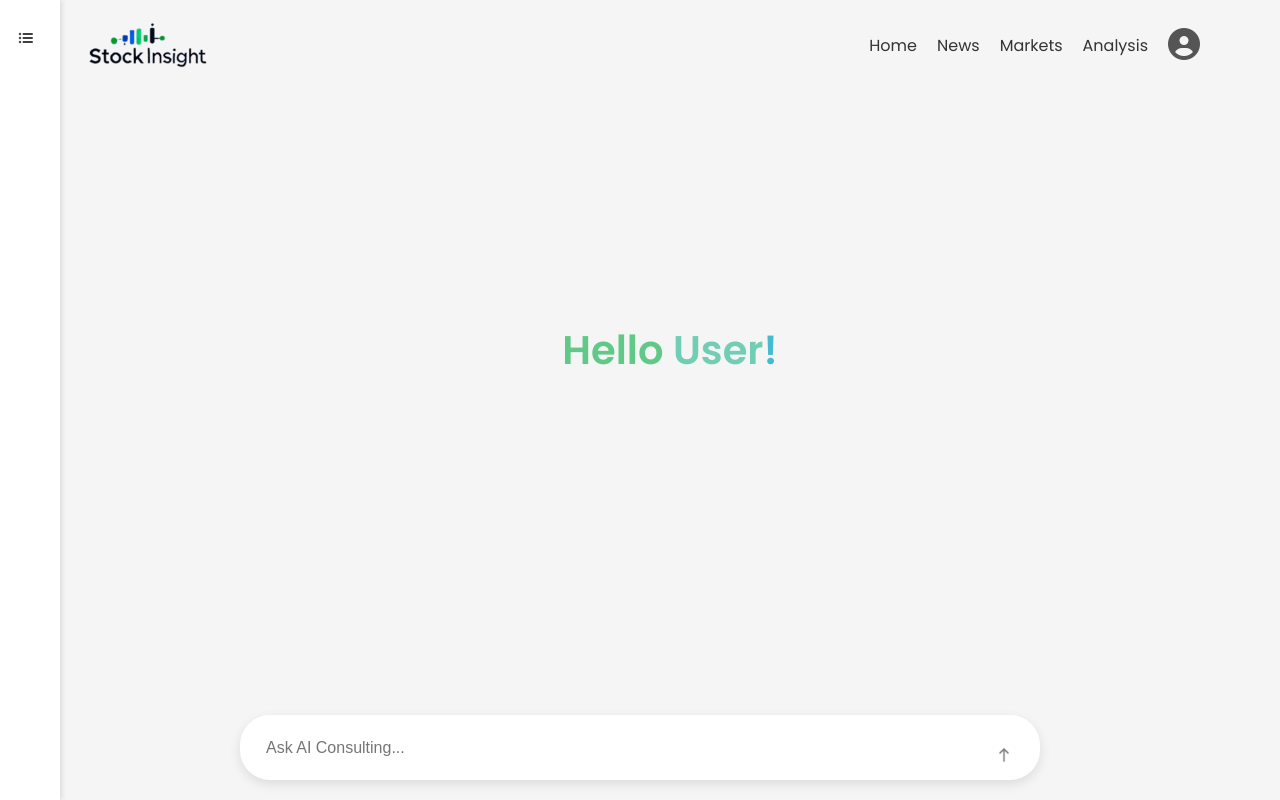
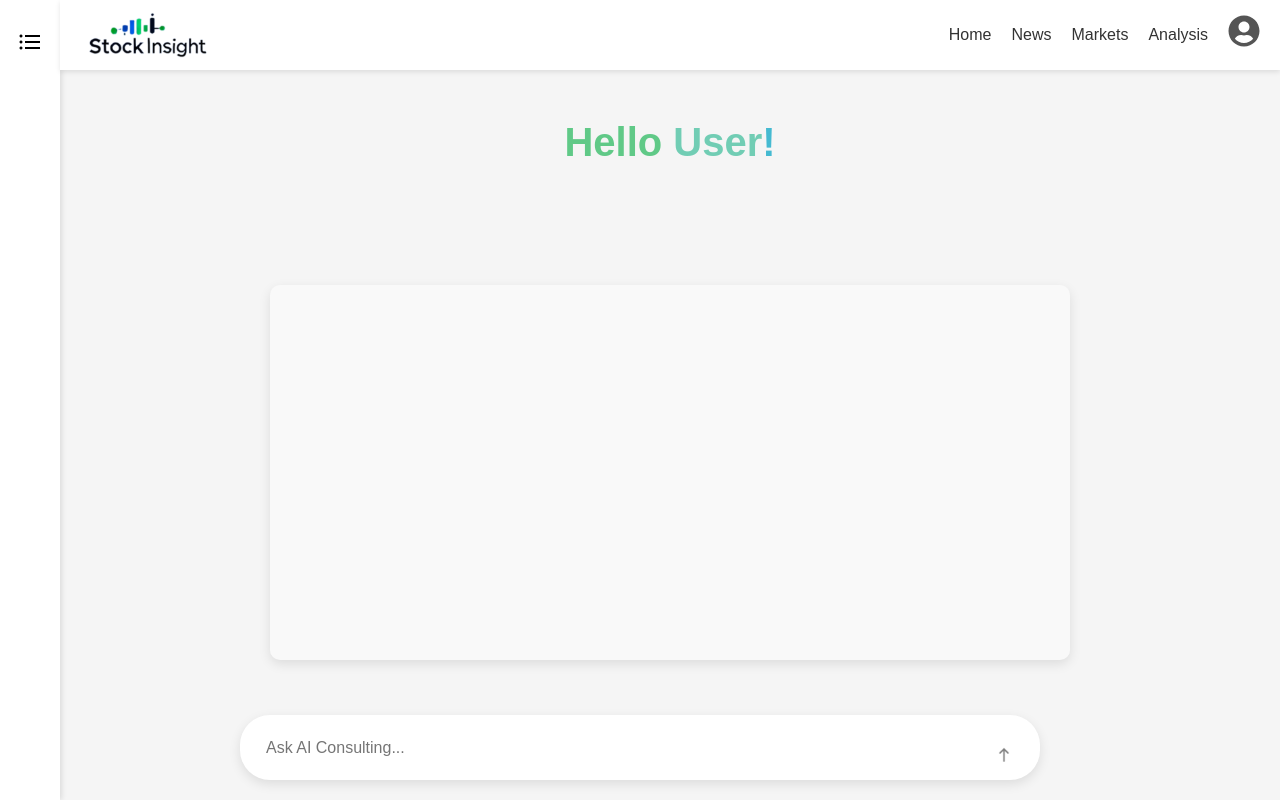
Before and after one commit to realthuyduong2002/Thesis_Stock_User, a React (Create React App) app in the folder FE_Stock/my-app/: page /ai-consulting in a window 1280 px wide. Built offline with nearby package versions, Linux system fonts and the light colour scheme; a web font is replaced by a local one.

Commit message:
Thêm khung chat chatbot

```diff
--- a/FE_Stock/my-app/package.json
+++ b/FE_Stock/my-app/package.json
@@ -7,8 +7,10 @@
     "@testing-library/jest-dom": "^5.17.0",
     "@testing-library/react": "^13.4.0",
     "@testing-library/user-event": "^13.5.0",
+    "axios": "^1.7.7",
     "react": "^18.3.1",
     "react-dom": "^18.3.1",
+    "react-icons": "^5.3.0",
     "react-router-dom": "^6.27.0",
     "react-scripts": "5.0.1",
     "react-textarea-autosize": "^8.5.4",
--- a/FE_Stock/my-app/src/pages/AIConsultingPage.js
+++ b/FE_Stock/my-app/src/pages/AIConsultingPage.js
@@ -1,4 +1,7 @@
-import React, { useState } from 'react';
+// AIConsultingPage.js
+
+import React, { useState, useEffect, useRef } from 'react';
+import axios from 'axios';
 import styles from '../pages/AIConsultingPage.module.css';
 import logo from '../assets/logo.png';
 import menuIcon from '../assets/menu.png';
@@ -7,27 +10,103 @@ import settingsIcon from '../assets/settings.png';
 import privacyIcon from '../assets/privacy.png';
 import helpIcon from '../assets/help.png';
 import addSwitchIcon from '../assets/add-switch.png';
+import { FaUserCircle } from 'react-icons/fa'; // Using react-icons for the user profile icon
 
 const AIConsultingPage = () => {
   const [inputValue, setInputValue] = useState('');
   const [greetingVisible, setGreetingVisible] = useState(true);
   const [messages, setMessages] = useState([]);
   const [isProfileMenuOpen, setIsProfileMenuOpen] = useState(false);
+  const [isTyping, setIsTyping] = useState(false); // Indicates if the bot is typing
+  const messagesEndRef = useRef(null);
+  const typingIntervalRef = useRef(null); // To store the interval ID
+
+  useEffect(() => {
+    messagesEndRef.current?.scrollIntoView({ behavior: 'smooth' });
+  }, [messages, isTyping]);
+
+  useEffect(() => {
+    // Cleanup on unmount
+    return () => {
+      if (typingIntervalRef.current) {
+        clearInterval(typingIntervalRef.current);
+      }
+    };
+  }, []);
 
   const handleInputChange = (e) => {
     setInputValue(e.target.value);
   };
 
-    const handleSend = () => {
+  const handleSend = async () => {
     if (inputValue.trim() !== '') {
-            setMessages([...messages, { text: inputValue, sender: 'user' }]);
+      const userMessage = { text: inputValue, sender: 'user' };
+      setMessages((prevMessages) => [...prevMessages, userMessage]);
       setInputValue('');
       setGreetingVisible(false);
+      setIsTyping(true);
+
+      // Add an empty bot message as a placeholder
+      const botMessage = { text: '', sender: 'bot' };
+      setMessages((prevMessages) => [...prevMessages, botMessage]);
+
+      try {
+        // Send the user's message to the chatbot API
+        const response = await axios.post('http://localhost:5000/chatbot', {
+          query: inputValue,
+        });
+
+        // Get the chatbot's response from the API response
+        const botResponse = response.data.response;
+
+        // Start typing the bot's response
+        typeMessage(botResponse);
+      } catch (error) {
+        console.error('Error communicating with the chatbot API:', error);
+        // Handle error response by typing an error message
+        typeMessage('Sorry, there was an error processing your request.');
       }
+    }
+  };
+
+  const typeMessage = (fullText) => {
+    let currentIndex = 0;
+    const typingSpeed = 50; // milliseconds per character
+
+    typingIntervalRef.current = setInterval(() => {
+      currentIndex += 1;
+      const currentText = fullText.substring(0, currentIndex);
+
+      setMessages((prevMessages) => {
+        // Update the last message (bot message) with the currentText
+        const updatedMessages = [...prevMessages];
+        if (updatedMessages.length === 0) return updatedMessages;
+        const lastMessage = { ...updatedMessages[updatedMessages.length - 1] };
+        lastMessage.text = currentText;
+        updatedMessages[updatedMessages.length - 1] = lastMessage;
+        return updatedMessages;
+      });
+
+      // Scroll to the latest message
+      messagesEndRef.current?.scrollIntoView({ behavior: 'smooth' });
+
+      if (currentIndex === fullText.length) {
+        clearInterval(typingIntervalRef.current);
+        typingIntervalRef.current = null;
+        setIsTyping(false);
+      }
+    }, typingSpeed);
   };
 
   const toggleProfileMenu = () => {
     setIsProfileMenuOpen(!isProfileMenuOpen);
+  };
+
+  const handleKeyPress = (e) => {
+    if (e.key === 'Enter' && !e.shiftKey) {
+      e.preventDefault();
+      handleSend();
+    }
   };
 
   return (
@@ -41,13 +120,25 @@ const AIConsultingPage = () => {
         <header className={styles.header}>
           <img src={logo} alt="Stock Insight Logo" className={styles.logo} />
           <nav className={styles.navMenu}>
-                        <a href="/" className={styles.navLink}>Home</a>
-                        <a href="/news" className={styles.navLink}>News</a>
-                        <a href="/markets" className={styles.navLink}>Markets</a>
-                        <a href="/analysis" className={styles.navLink}>Analysis</a>
+            <a href="/" className={styles.navLink}>
+              Home
+            </a>
+            <a href="/news" className={styles.navLink}>
+              News
+            </a>
+            <a href="/markets" className={styles.navLink}>
+              Markets
+            </a>
+            <a href="/analysis" className={styles.navLink}>
+              Analysis
+            </a>
           </nav>
-                    <div className={styles.profileIcon} aria-label="User Profile" onClick={toggleProfileMenu}>
-                        <i className="fas fa-user-circle"></i>
+          <div
+            className={styles.profileIcon}
+            aria-label="User Profile"
+            onClick={toggleProfileMenu}
+          >
+            <FaUserCircle size={32} color="#555" />
           </div>
           {isProfileMenuOpen && (
             <div className={styles.profileMenu}>
@@ -83,21 +174,42 @@ const AIConsultingPage = () => {
           {messages.map((message, index) => (
             <div
               key={index}
-                            className={`${styles.message} ${message.sender === 'user' ? styles.userMessage : ''}`}
+              className={`${styles.message} ${
+                message.sender === 'user' ? styles.userMessage : styles.botMessage
+              }`}
             >
-                            {message.text}
+              {message.text.split('\n').map((line, i) => (
+                <React.Fragment key={i}>
+                  {line}
+                  <br />
+                </React.Fragment>
+              ))}
             </div>
           ))}
+          {isTyping && (
+            <div className={styles.typingIndicator}>
+              <span></span>
+              <span></span>
+              <span></span>
+            </div>
+          )}
+          <div ref={messagesEndRef} />
         </div>
         <div className={styles.chatInputContainer}>
           <textarea
             placeholder="Ask AI Consulting..."
             value={inputValue}
             onChange={handleInputChange}
+            onKeyPress={handleKeyPress}
             className={styles.chatInput}
             rows={1}
+            disabled={isTyping} // Disable input while bot is typing
           />
-                    <button className={styles.sendButton} onClick={handleSend}>
+          <button
+            className={styles.sendButton}
+            onClick={handleSend}
+            disabled={isTyping} // Disable button while bot is typing
+          >
             <img src={upArrow} alt="Send" className={styles.upArrowIcon} />
           </button>
         </div>
--- a/FE_Stock/my-app/src/pages/AIConsultingPage.module.css
+++ b/FE_Stock/my-app/src/pages/AIConsultingPage.module.css
@@ -1,12 +1,15 @@
-/* AIConsultingPage.module.css */
+/* Import Fonts */
 @import url('https://fonts.googleapis.com/css2?family=Poppins:wght@300;400;600&display=swap');
 
+/* Global Styles */
 .aiConsultingPage {
     display: flex;
     height: 100vh;
     background-color: #f5f5f5; /* Light background for the entire page */
+    font-family: 'Poppins', sans-serif;
 }
 
+/* Sidebar Styles */
 .sidebar {
     width: 60px;
     display: flex;
@@ -33,45 +36,63 @@
     height: 24px;
 }
 
+/* Main Content */
 .mainContent {
     flex: 1;
     display: flex;
     flex-direction: column;
     align-items: center;
-    justify-content: center;
     margin-left: 60px;
     padding: 20px;
     position: relative;
     z-index: 1;
 }
 
+/* Header */
 .header {
-    position: absolute;
-    top: 20px;
-    left: 20px;
-    width: calc(100% - 80px);
+    position: fixed;
+    top: 0;
+    left: 60px;
+    width: calc(100% - 60px);
     display: flex;
     align-items: center;
     justify-content: space-between;
-    padding-right: 20px;
+    padding: 10px 20px;
+    background-color: #fff;
     z-index: 2;
+    box-shadow: 0 2px 5px rgba(0, 0, 0, 0.1);
 }
 
 .logo {
     height: 50px;
 }
 
-.profileContainer {
-    position: relative;
+.navMenu {
+    display: flex;
+    gap: 20px; /* Space between links */
+    margin-left: auto; /* Push menu to the right */
+}
+
+.navLink {
+    text-decoration: none;
+    color: #333;
+    font-weight: 500;
+    transition: color 0.2s ease;
+}
+
+.navLink:hover {
+    color: #60C987; /* Change color on hover */
 }
 
 .profileIcon {
     font-size: 32px;
     cursor: pointer;
     color: #555;
-    margin-left: 20px; /* Khoảng cách giữa avatar và menu điều hướng */
+    margin-left: 20px; /* Space between avatar and navigation menu */
+    position: relative;
 }
 
+/* Profile Menu */
 .profileMenu {
     background-color: #ffffff;
     border-radius: 8px;
@@ -83,12 +104,6 @@
     right: 0;
     z-index: 1000;
     transition: opacity 0.3s ease;
-}
-
-.profileHeader {
-    padding-bottom: 16px;
-    border-bottom: 1px solid #e6e6e6;
-    margin-bottom: 16px;
 }
 
 .profileName {
@@ -119,6 +134,12 @@
     background-color: #b7eb8f;
 }
 
+.profileMenuOptions {
+    margin-top: 16px;
+    border-top: 1px solid #e6e6e6;
+    padding-top: 16px;
+}
+
 .profileMenuItem {
     display: flex;
     align-items: center;
@@ -133,7 +154,7 @@
     background-color: #f5f5f5;
 }
 
-.menuIcon {
+.profileMenuItem .menuIcon {
     width: 16px;
     height: 16px;
     margin-right: 8px;
@@ -148,6 +169,7 @@
     border: none;
     cursor: pointer;
     margin-top: 16px;
+    width: 100%;
     transition: background-color 0.3s ease;
 }
 
@@ -155,28 +177,110 @@
     background-color: #ffa39e;
 }
 
+/* Greeting */
 h1 {
     font-size: 40px;
     font-weight: bold;
     margin: 0;
     text-align: center;
+    margin-top: 100px; /* Adjust to push down below header */
 }
 
 .hello {
-    font-family: 'Poppins', sans-serif;
     color: #60C987;
 }
 
 .user {
-    font-family: 'Poppins', sans-serif;
     color: #71CDB4;
 }
 
 .exclamation {
-    font-family: 'Poppins', sans-serif;
     color: #45BAD1;
 }
 
+/* Message Container */
+.messagesContainer {
+    display: flex;
+    flex-direction: column;
+    width: 100%;
+    max-width: 800px;
+    margin: 20px auto;
+    padding: 10px;
+    overflow-y: auto;
+    height: calc(100vh - 200px); /* Adjust based on header and input height */
+    background-color: #f9f9f9;
+    border-radius: 10px;
+    box-shadow: 0 4px 12px rgba(0, 0, 0, 0.1);
+    margin-top: 120px; /* Adjust to push below header */
+    margin-bottom: 120px; /* Adjust to not overlap with input */
+}
+
+.message {
+    padding: 12px 16px;
+    margin: 5px 0;
+    border-radius: 15px;
+    max-width: 80%;
+    word-wrap: break-word;
+    white-space: pre-wrap; /* Preserve line breaks */
+}
+
+.userMessage {
+    align-self: flex-end;
+    background-color: #d1f7c4; /* Light green */
+    color: #00796b;
+}
+
+.botMessage {
+    align-self: flex-start;
+    background-color: #e1bee7; /* Light purple */
+    color: #4a148c;
+}
+
+/* Typing Indicator */
+.typingIndicator {
+    display: flex;
+    align-items: center;
+    justify-content: flex-start;
+    padding: 10px;
+}
+
+.typingIndicator span {
+    width: 8px;
+    height: 8px;
+    margin: 0 2px;
+    background-color: #555;
+    border-radius: 50%;
+    animation: typing 1s infinite;
+}
+
+.typingIndicator span:nth-child(2) {
+    animation-delay: 0.2s;
+}
+
+.typingIndicator span:nth-child(3) {
+    animation-delay: 0.4s;
+}
+
+@keyframes typing {
+    0% {
+        opacity: 0.2;
+    }
+    20% {
+        opacity: 1;
+    }
+    100% {
+        opacity: 0.2;
+    }
+}
+
+.loading {
+    font-style: italic;
+    color: gray;
+    margin: 10px;
+    align-self: center;
+}
+
+/* Chat Input */
 .chatInputContainer {
     display: flex;
     align-items: center;
@@ -213,7 +317,6 @@ h1 {
     background-color: #fff;
 }
 
-
 .sendButton {
     background: none;
     border: none;
@@ -232,54 +335,10 @@ h1 {
 .upArrowIcon {
     width: 20px;
     height: 20px;
-    vertical-align: middle; /* Căn chỉnh icon theo chiều dọc */
+    vertical-align: middle; /* Align icon vertically */
     filter: invert(50%);
 }
 
 .sendButton:hover {
     background-color: #f0f0f0; /* Light gray background on hover */
 }
-
-.messagesContainer {
-    display: flex;
-    flex-direction: column;
-    width: 100%;
-    max-width: 800px;
-    margin-bottom: 80px; /* Đảm bảo không bị che khuất bởi thanh nhập */
-    padding: 10px;
-    box-sizing: border-box;
-    overflow-y: auto;
-}
-
-.message {
-    background-color: #e0f7fa;
-    padding: 10px;
-    border-radius: 10px;
-    margin-bottom: 10px;
-    width: fit-content;
-    max-width: 70%;
-    word-wrap: break-word;
-}
-
-.userMessage {
-    background-color: #d1f7c4; /* Màu khác cho tin nhắn người dùng */
-    align-self: flex-end; /* Căn tin nhắn về phía bên phải */
-}
-
-.navMenu {
-    display: flex;
-    gap: 20px; /* Khoảng cách giữa các liên kết */
-    margin-left: auto; /* Đẩy menu sang phải */
-}
-
-.navLink {
-    text-decoration: none;
-    color: #333;
-    font-family: 'Poppins', sans-serif;
-    font-weight: 500;
-    transition: color 0.2s ease;
-}
-
-.navLink:hover {
-    color: #60C987; /* Thay đổi màu khi hover */
-}
```
Also changed, not shown: 1 other file (tests, documents, lock files or other folders). Lines whose indentation alone changed are shown as unchanged.
